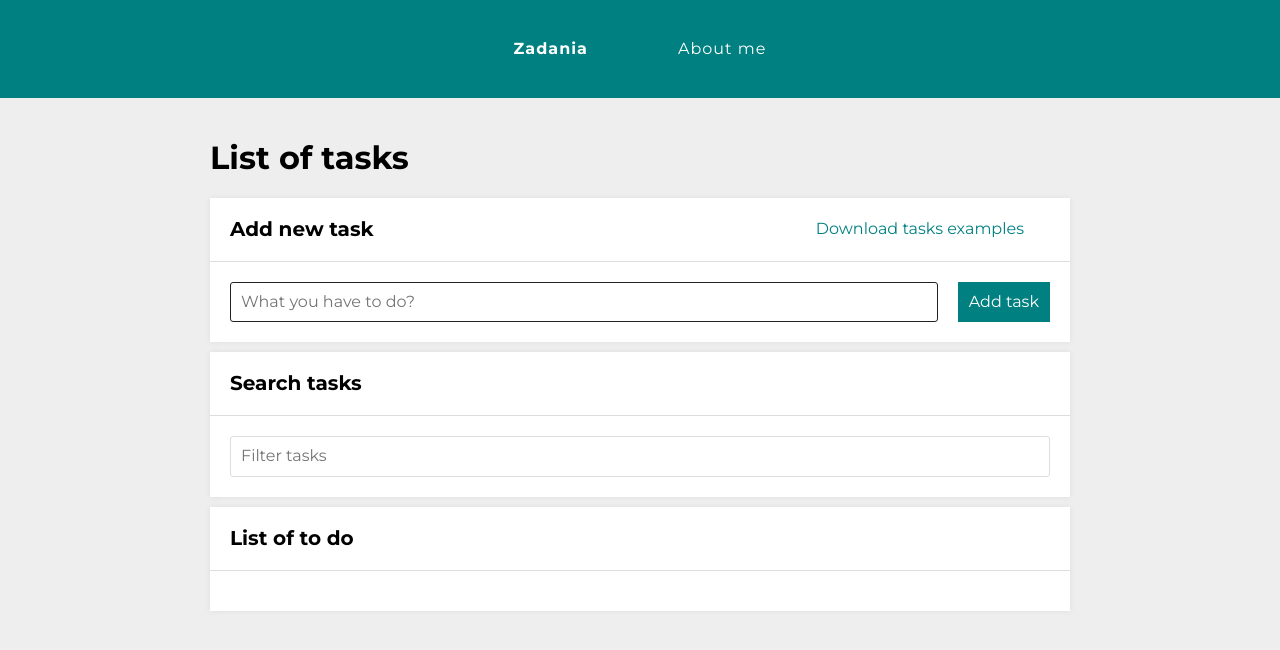
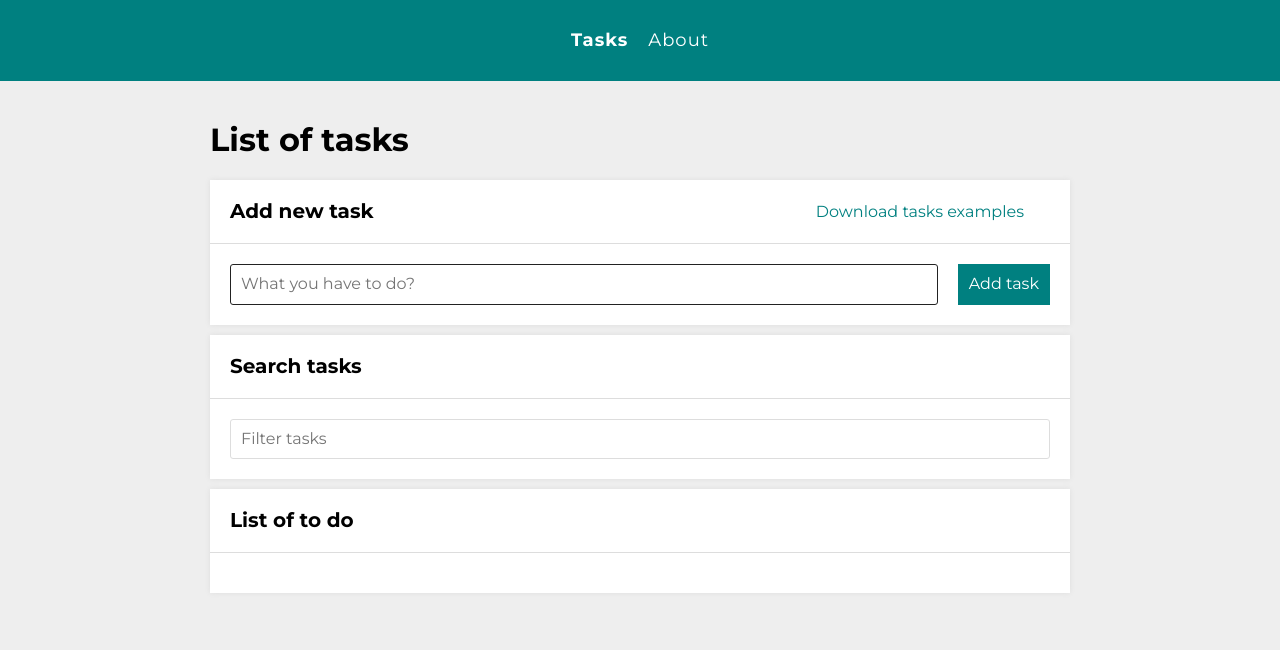
Before and after one commit to SzymonRojek/to-do-list-react, a React (Create React App) app: page /#/zadania in a window 1280 px wide. Shown: the top 650 px of the page. Built offline with nearby package versions, Linux system fonts and the light colour scheme.

Commit message:
edit navigation animation border bottem and links - add English language, change the size of links

```diff
--- a/src/Navigation/index.js
+++ b/src/Navigation/index.js
@@ -4,10 +4,10 @@ export const Navigation = () => (
   <nav>
     <List>
       <Item left>
-        <StyledNavLink to="/zadania">Zadania</StyledNavLink>
+        <StyledNavLink to="/zadania">Tasks</StyledNavLink>
       </Item>
       <Item right>
-        <StyledNavLink to="/author">About me</StyledNavLink>
+        <StyledNavLink to="/author">About</StyledNavLink>
       </Item>
     </List>
   </nav>
--- a/src/Navigation/styled.js
+++ b/src/Navigation/styled.js
@@ -11,12 +11,13 @@ export const List = styled.ul`
 `;
 
 export const Item = styled.li`
-  padding: 15px;
+  padding: 5px 0 5px 0;
   margin: 0 10px;
   position: relative;
 
   &::after {
     content: "";
+    display: block;
     position: absolute;
     left: 0;
     bottom: 0;
@@ -43,7 +44,7 @@ export const Item = styled.li`
 const activeClassName = "active";
 
 export const StyledNavLink = styled(NavLink).attrs(() => ({ activeClassName}))`
-  padding: 20px;
+  font-size: 18px;
   color: ${({ theme }) => theme.navigation.color};
   letter-spacing: 1px;
   text-decoration: none;
```
